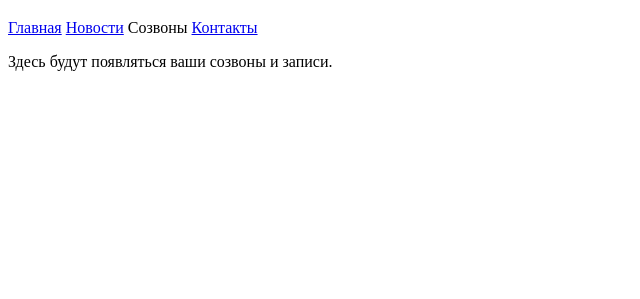
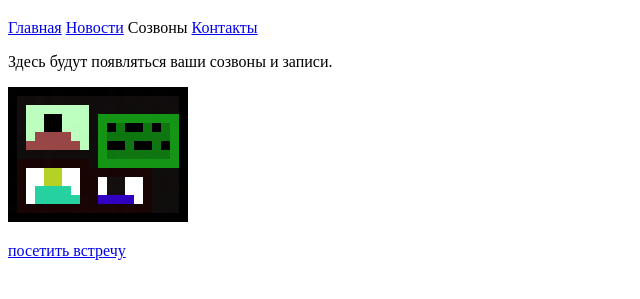
Before and after one commit to Nikitioss/conference, a plain HTML site: page calls.htm in a window 1280 px wide. Shown: the part 61-360 px from the top of the page, without its empty margins (0-640 px from the left). Drawn offline with Linux system fonts and the light colour scheme.

Commit message:
сделали спрайт для кнопки "постетить встречу"

```diff
--- a/calls.htm
+++ b/calls.htm
@@ -15,5 +15,11 @@
 
     </p>
 <p>Здесь будут появляться ваши созвоны и записи.</p>
+<p>
+    <img src="images/visit-the-conference.png" alt="">
+</p>
+<p><a href="https://meet.jit.si/moderated/a60e3bd815ff01afe047a341b08f8369b9b941998e53fc5c0b32beaefb94b4f9">посетить встречу</a></p>
+
+
 </body>
 </html>
```
Also changed, not shown: images/visit-the-conference.png (added).
